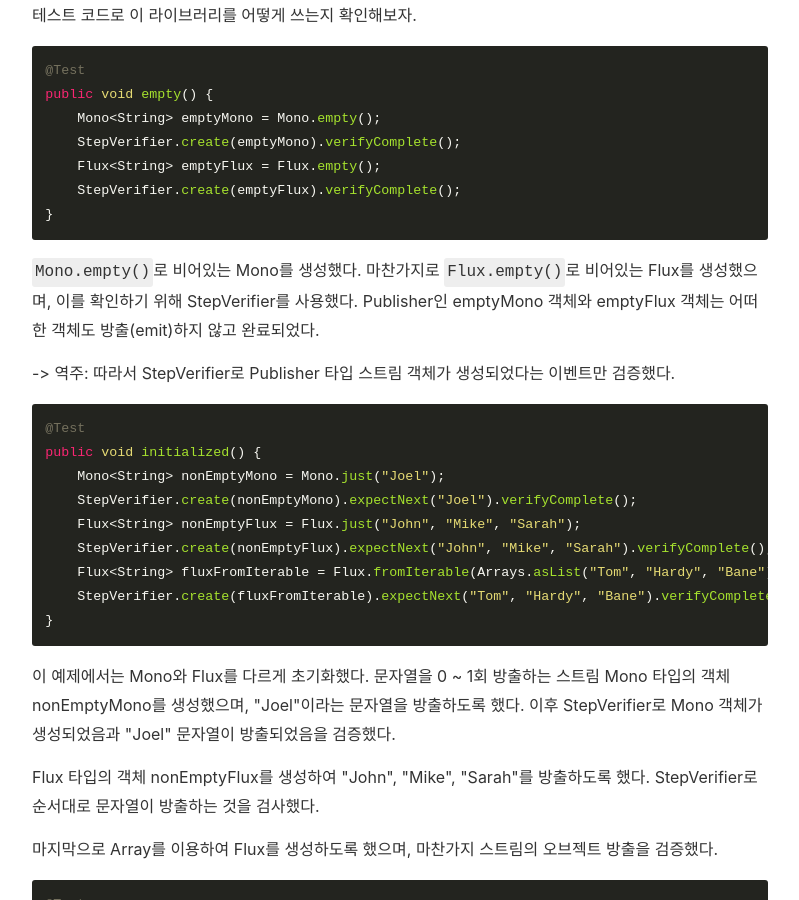
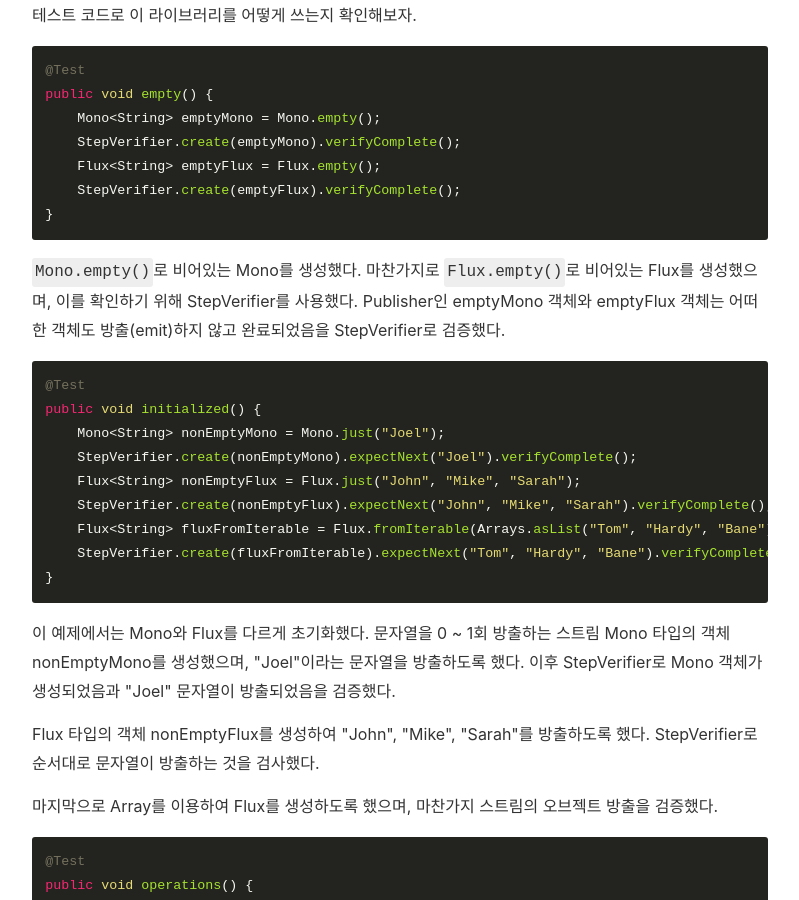
Before and after one commit to countingmars/countingmars.github.io, a Jekyll site: the page built from _posts/2018-08-15-reactor-core-tutorial.markdown, in a window 1280 px wide and 900 px high, scrolled down 1303 px. Shown: the whole window, without its empty margins (240-1039 px from the left). Built offline with Jekyll 4.4.1, drawn with Linux system fonts in a browser that asks for light colours; nearby versions of some CDN libraries.

Commit message:
reactor core tutorial

````diff
--- a/_posts/2018-08-15-reactor-core-tutorial.markdown
+++ b/_posts/2018-08-15-reactor-core-tutorial.markdown
@@ -48,9 +48,8 @@ public void empty() {
     StepVerifier.create(emptyFlux).verifyComplete();
 }
 ```
-`Mono.empty()`로 비어있는 Mono를 생성했다. 마찬가지로 `Flux.empty()`로 비어있는 Flux를 생성했으며, 이를 확인하기 위해 StepVerifier를 사용했다. Publisher인 emptyMono 객체와 emptyFlux 객체는 어떠한 객체도 방출(emit)하지 않고 완료되었다.
+`Mono.empty()`로 비어있는 Mono를 생성했다. 마찬가지로 `Flux.empty()`로 비어있는 Flux를 생성했으며, 이를 확인하기 위해 StepVerifier를 사용했다. Publisher인 emptyMono 객체와 emptyFlux 객체는 어떠한 객체도 방출(emit)하지 않고 완료되었음을 StepVerifier로 검증했다.
 
--> 역주: 따라서 StepVerifier로 Publisher 타입 스트림 객체가 생성되었다는 이벤트만 검증했다.
 
 ```
 @Test
````
